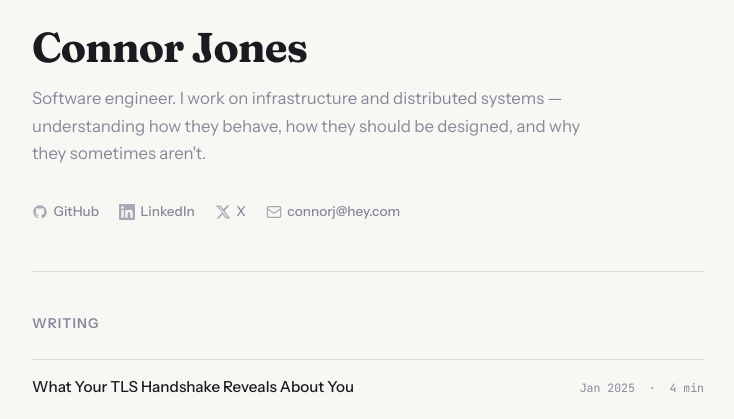
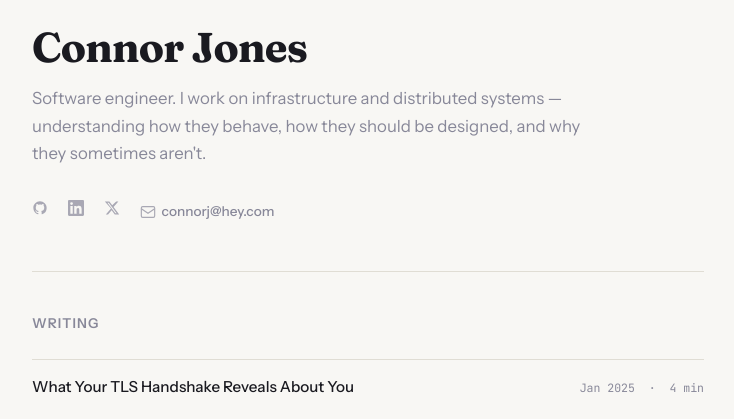
Before and after one commit to jonesconnor/tls-fingerprinting-proxy, a Flask app: page / in a window 1280 px wide. Shown: the part 164-583 px from the top of the page, without its empty margins (272-1006 px from the left). Run offline with Flask 3, Linux system fonts and the light colour scheme.

Commit message:
feat: icon-only social links for GitHub, LinkedIn, X
Remove text labels from GitHub, LinkedIn, and X hero links; mail entry
unchanged. Add aria-label attributes for accessibility.

Co-Authored-By: Claude Sonnet 4.6 <noreply@anthropic.com>

```diff
--- a/backend/templates/index.html
+++ b/backend/templates/index.html
@@ -398,21 +398,18 @@
       <p class="hero-description">Software engineer. I work on infrastructure and distributed systems — understanding how they behave, how they should be designed, and why they sometimes aren't.</p>
       <ul class="hero-links">
         <li>
-          <a href="https://github.com/jonesconnor" target="_blank" rel="noopener">
+          <a href="https://github.com/jonesconnor" target="_blank" rel="noopener" aria-label="GitHub">
             <svg viewBox="0 0 24 24" fill="currentColor" aria-hidden="true"><path d="M12 2C6.477 2 2 6.484 2 12.017c0 4.425 2.865 8.18 6.839 9.504.5.092.682-.217.682-.483 0-.237-.008-.868-.013-1.703-2.782.605-3.369-1.343-3.369-1.343-.454-1.158-1.11-1.466-1.11-1.466-.908-.62.069-.608.069-.608 1.003.07 1.531 1.032 1.531 1.032.892 1.53 2.341 1.088 2.91.832.092-.647.35-1.088.636-1.338-2.22-.253-4.555-1.113-4.555-4.951 0-1.093.39-1.988 1.029-2.688-.103-.253-.446-1.272.098-2.65 0 0 .84-.27 2.75 1.026A9.564 9.564 0 0112 6.844c.85.004 1.705.115 2.504.337 1.909-1.296 2.747-1.027 2.747-1.027.546 1.379.202 2.398.1 2.651.64.7 1.028 1.595 1.028 2.688 0 3.848-2.339 4.695-4.566 4.943.359.309.678.92.678 1.855 0 1.338-.012 2.419-.012 2.747 0 .268.18.58.688.482A10.019 10.019 0 0022 12.017C22 6.484 17.522 2 12 2z"/></svg>
-            GitHub
           </a>
         </li>
         <li>
-          <a href="https://linkedin.com/in/connorgarrettjones" target="_blank" rel="noopener">
+          <a href="https://linkedin.com/in/connorgarrettjones" target="_blank" rel="noopener" aria-label="LinkedIn">
             <svg viewBox="0 0 24 24" fill="currentColor" aria-hidden="true"><path d="M20.447 20.452h-3.554v-5.569c0-1.328-.027-3.037-1.852-3.037-1.853 0-2.136 1.445-2.136 2.939v5.667H9.351V9h3.414v1.561h.046c.477-.9 1.637-1.85 3.37-1.85 3.601 0 4.267 2.37 4.267 5.455v6.286zM5.337 7.433a2.062 2.062 0 01-2.063-2.065 2.064 2.064 0 112.063 2.065zm1.782 13.019H3.555V9h3.564v11.452zM22.225 0H1.771C.792 0 0 .774 0 1.729v20.542C0 23.227.792 24 1.771 24h20.451C23.2 24 24 23.227 24 22.271V1.729C24 .774 23.2 0 22.222 0h.003z"/></svg>
-            LinkedIn
           </a>
         </li>
         <li>
-          <a href="https://x.com/jonesconnorg" target="_blank" rel="noopener">
+          <a href="https://x.com/jonesconnorg" target="_blank" rel="noopener" aria-label="X">
             <svg viewBox="0 0 24 24" fill="currentColor" aria-hidden="true"><path d="M18.244 2.25h3.308l-7.227 8.26 8.502 11.24H16.17l-4.714-6.231-5.401 6.231H2.748l7.73-8.835L1.254 2.25H8.08l4.253 5.622 5.91-5.622zm-1.161 17.52h1.833L7.084 4.126H5.117z"/></svg>
-            X
           </a>
         </li>
         <li>
```
Also changed, not shown: CHANGELOG.md, 1 other file.
